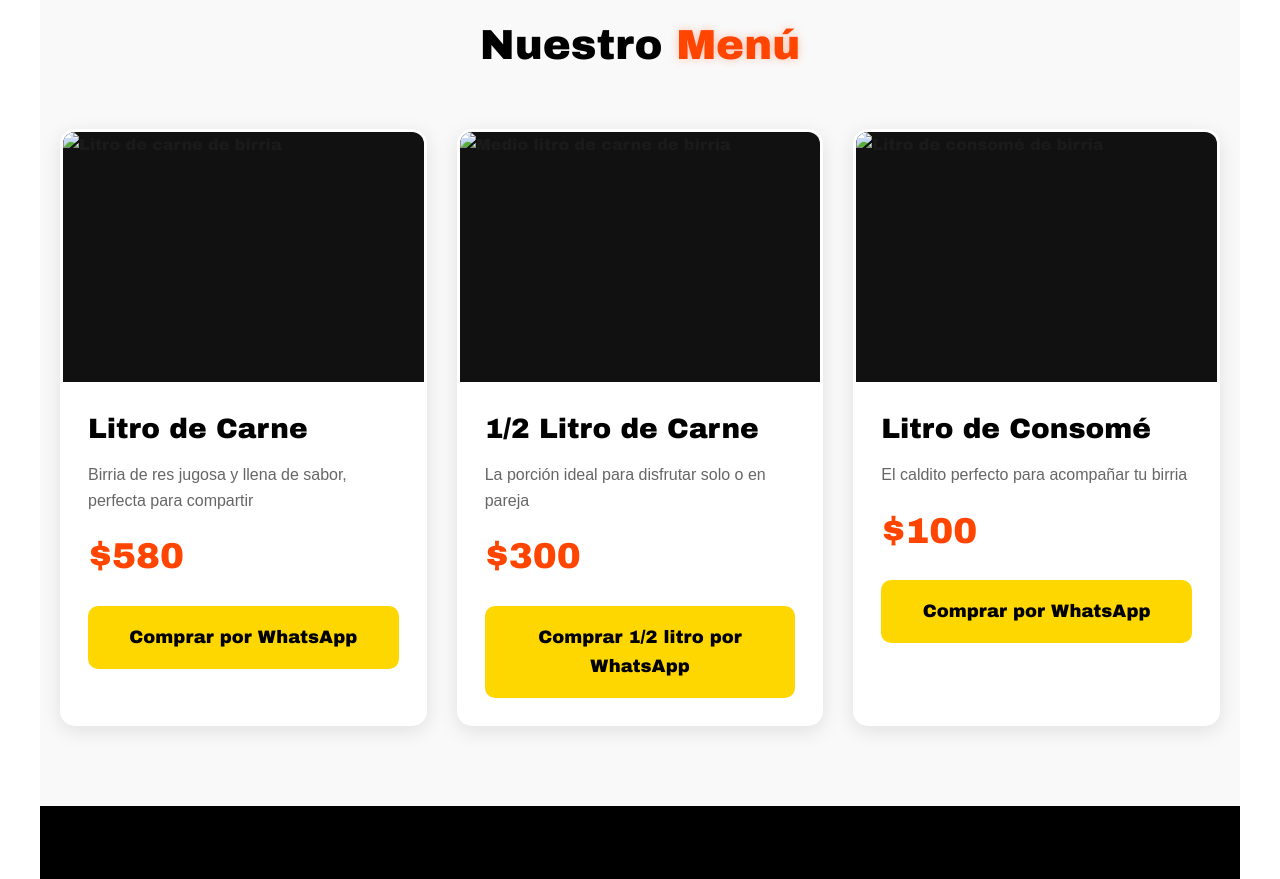
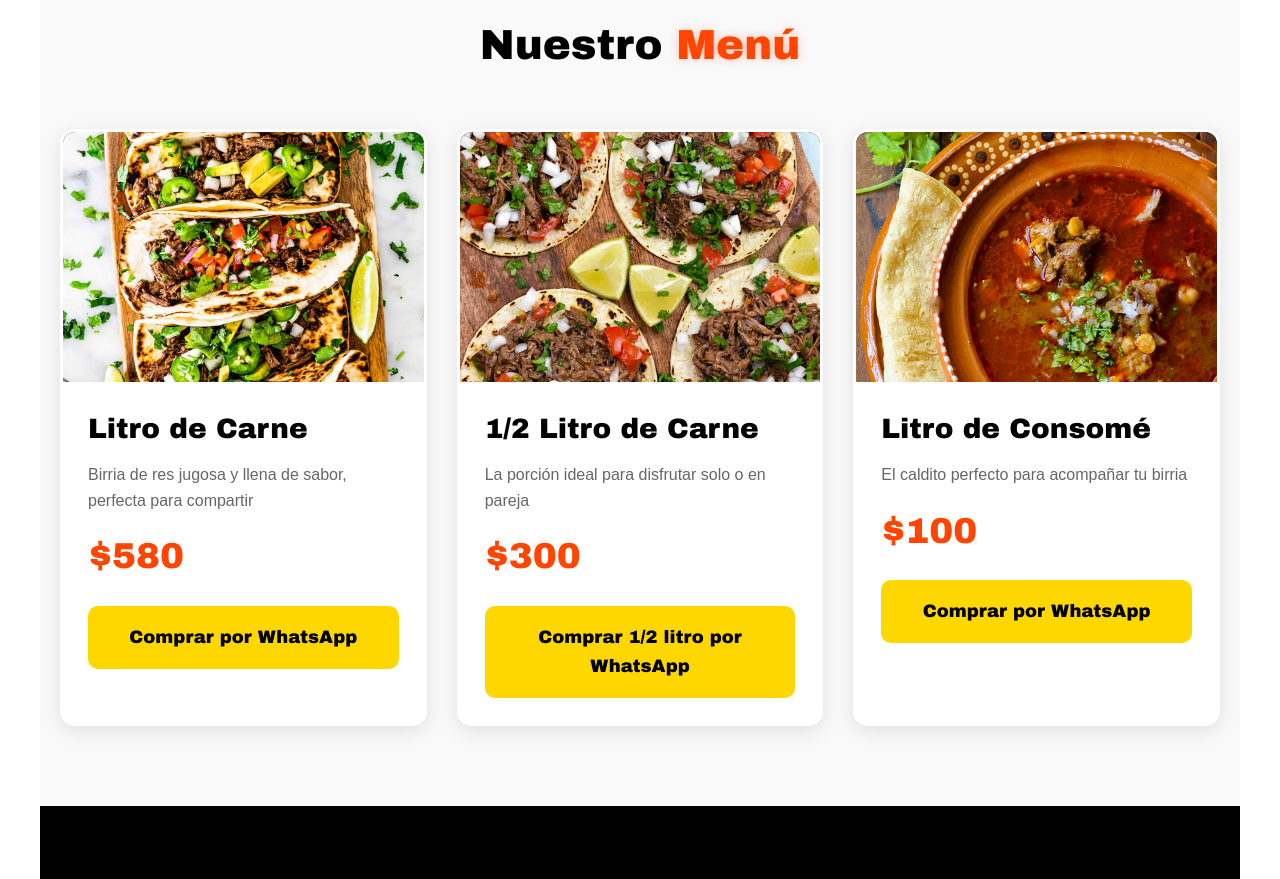
Before and after one commit to acceso175-creator/birria-la-guera-cuu, a website: page index.html in a window 1280 px wide. Shown: the part 1240-2119 px from the top of the page. Drawn offline with Linux system fonts and the light colour scheme.

Commit message:
Update image references to uploads

```diff
--- a/index.html
+++ b/index.html
@@ -58,7 +58,7 @@ body {
 }
 
 .hero {
-  background: linear-gradient(rgba(0,0,0,0.35), rgba(0,0,0,0.45)), url('uploads/hero.jpg');
+  background: linear-gradient(rgba(0,0,0,0.35), rgba(0,0,0,0.45)), url('uploads/hero.jpeg');
   background-size: cover;
   background-position: center;
   min-height: 100vh;
@@ -429,7 +429,7 @@ body {
 
 <section class="hero">
   <div class="hero-content">
-    <h1><img src="uploads/Logo.png" alt="Birria La Güera" class="logo-hero"></h1>
+    <h1><img src="uploads/logo.png" alt="Birria La Güera" class="logo-hero"></h1>
     <h2>Birria de res a domicilio, lista para disfrutar el sábado</h2>
     <ul class="hero-benefits">
       <li>Incluye salsa, tortillas, cebolla, cilantro y limones</li>
@@ -444,7 +444,7 @@ body {
   <h2 class="section-title">Nuestro <span>Menú</span></h2>
   <div class="products-grid">
     <div class="product-card">
-      <div class="product-img"><img src="uploads/litro.jpg" alt="Litro de carne de birria"></div>
+      <div class="product-img"><img src="uploads/litro.jpeg" alt="Litro de carne de birria"></div>
       <div class="product-info">
         <h3 class="product-name">Litro de Carne</h3>
         <p class="product-desc">Birria de res jugosa y llena de sabor, perfecta para compartir</p>
@@ -454,7 +454,7 @@ body {
     </div>
 
     <div class="product-card">
-      <div class="product-img"><img src="uploads/medio_litro.jpg" alt="Medio litro de carne de birria"></div>
+      <div class="product-img"><img src="uploads/medio_litro.jpeg" alt="Medio litro de carne de birria"></div>
       <div class="product-info">
         <h3 class="product-name">1/2 Litro de Carne</h3>
         <p class="product-desc">La porción ideal para disfrutar solo o en pareja</p>
@@ -464,7 +464,7 @@ body {
     </div>
 
     <div class="product-card">
-      <div class="product-img"><img src="uploads/consome.jpg" alt="Litro de consomé de birria"></div>
+      <div class="product-img"><img src="uploads/consome.jpeg" alt="Litro de consomé de birria"></div>
       <div class="product-info">
         <h3 class="product-name">Litro de Consomé</h3>
         <p class="product-desc">El caldito perfecto para acompañar tu birria</p>
```
